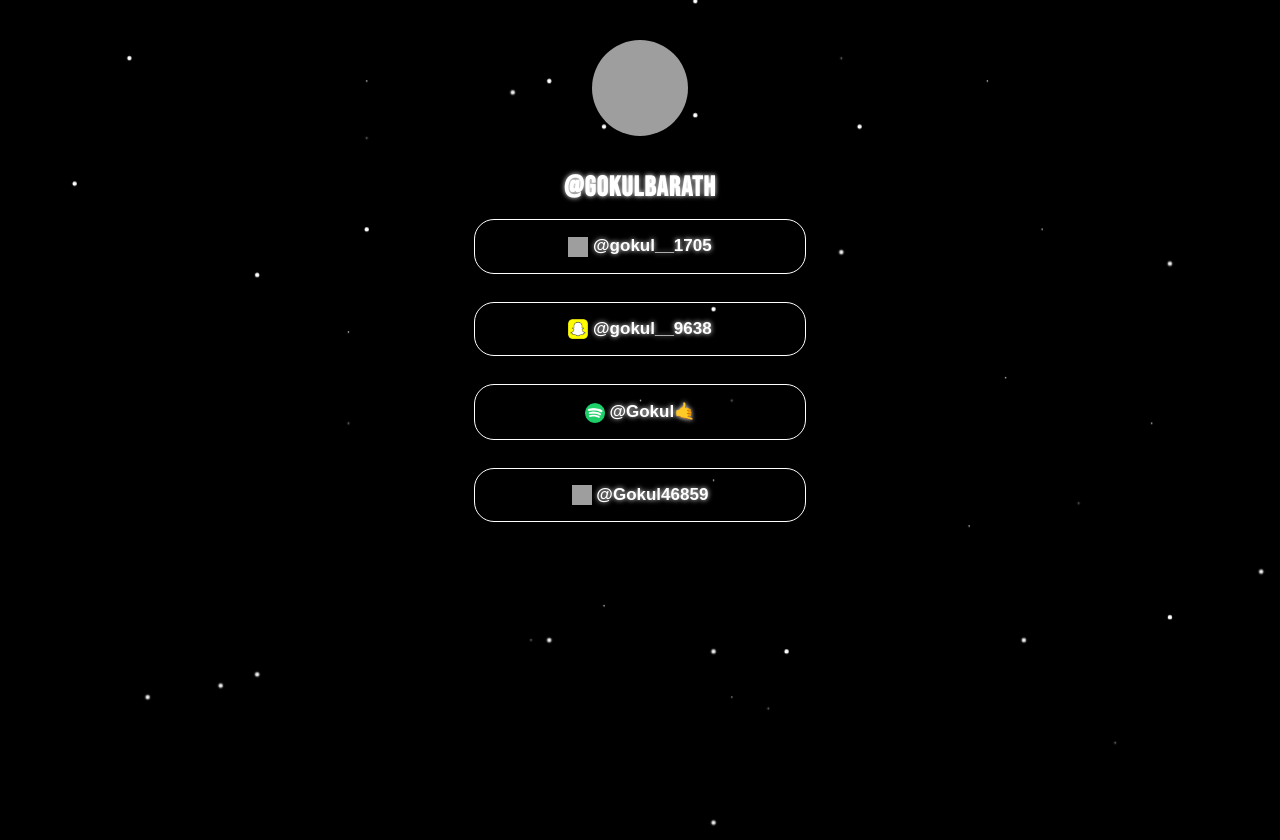
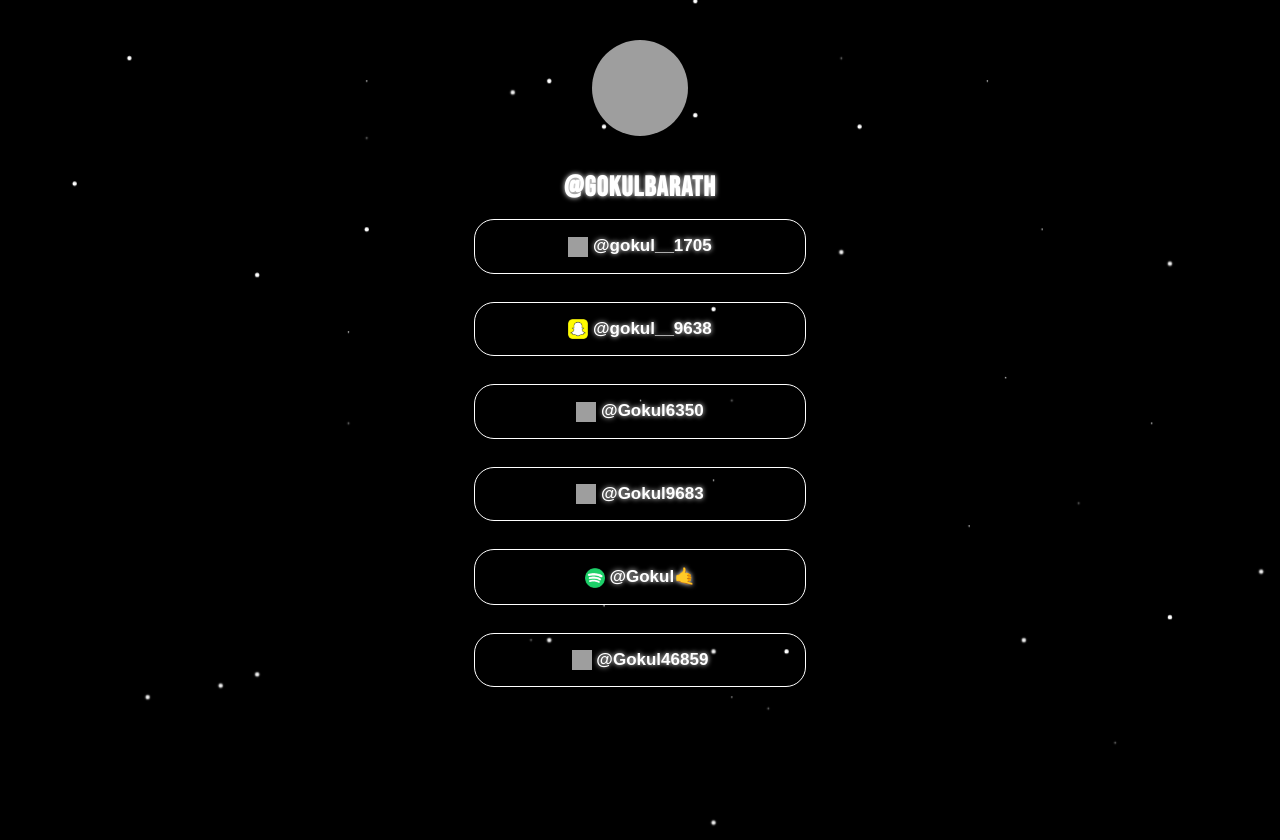
Before and after one commit to gokul6350/gokul6350.github.io, a plain HTML site: page index.html in a window 1280 px wide. Drawn offline with Linux system fonts and the light colour scheme; grey boxes are pictures that could not be loaded.

Commit message:
Update index.html

```diff
--- a/index.html
+++ b/index.html
@@ -40,6 +40,12 @@
 
     <a href="https://www.snapchat.com/add/gokul9638" class="bu1"> <img src="icons/snap.png" alt="Save icon" width="20px"
         height="20px" style="display:inline-block" id="inst" /> @gokul__9638</a>
+    <br><br>
+    <a href="https://github.com/gokul6350/" class="bu1"> <img src="https://i.imgur.com/ZWA3iZX.png"
+      alt="Save icon" width="20px" height="20px" style="display:inline-block" id="inst" /> @Gokul6350</a>
+    <br><br>
+    <a href="https://discord.com/users/719453594000031784" class="bu1"> <img src="https://i.imgur.com/6sAB8jG.png"
+      alt="Save icon" width="20px" height="20px" style="display:inline-block" id="inst" /> @Gokul9683</a>
 
     <br><br>
 
@@ -48,6 +54,12 @@
          <br><br>
     <a href="https://socialclub.rockstargames.com/member/gokul46859" class="bu1"> <img src="https://upload.wikimedia.org/wikipedia/commons/thumb/5/53/Rockstar_Games_Logo.svg/512px-Rockstar_Games_Logo.svg.png?20161113121956"
       alt="Save icon" width="20px" height="20px" style="display:inline-block" id="inst" /> @Gokul46859</a>
+
+
+
+
+
+
   </center>
 
 
```
